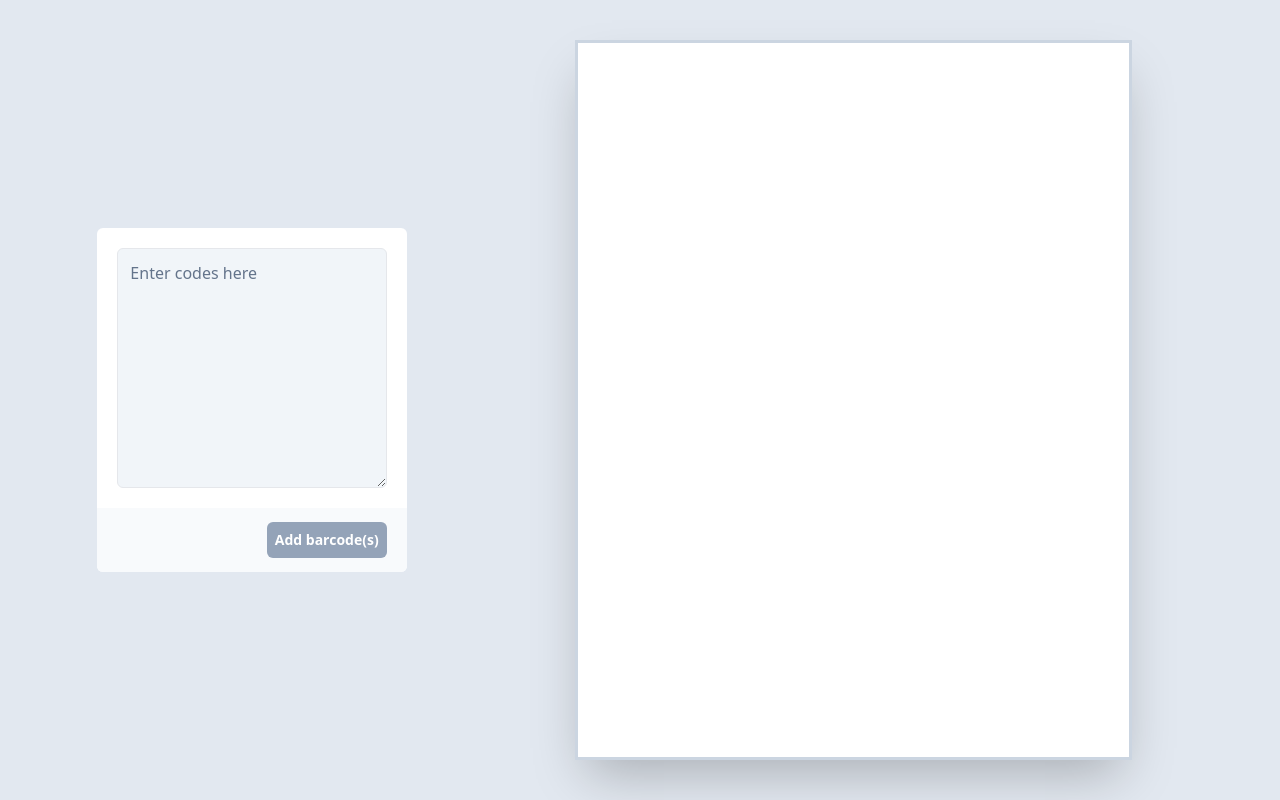
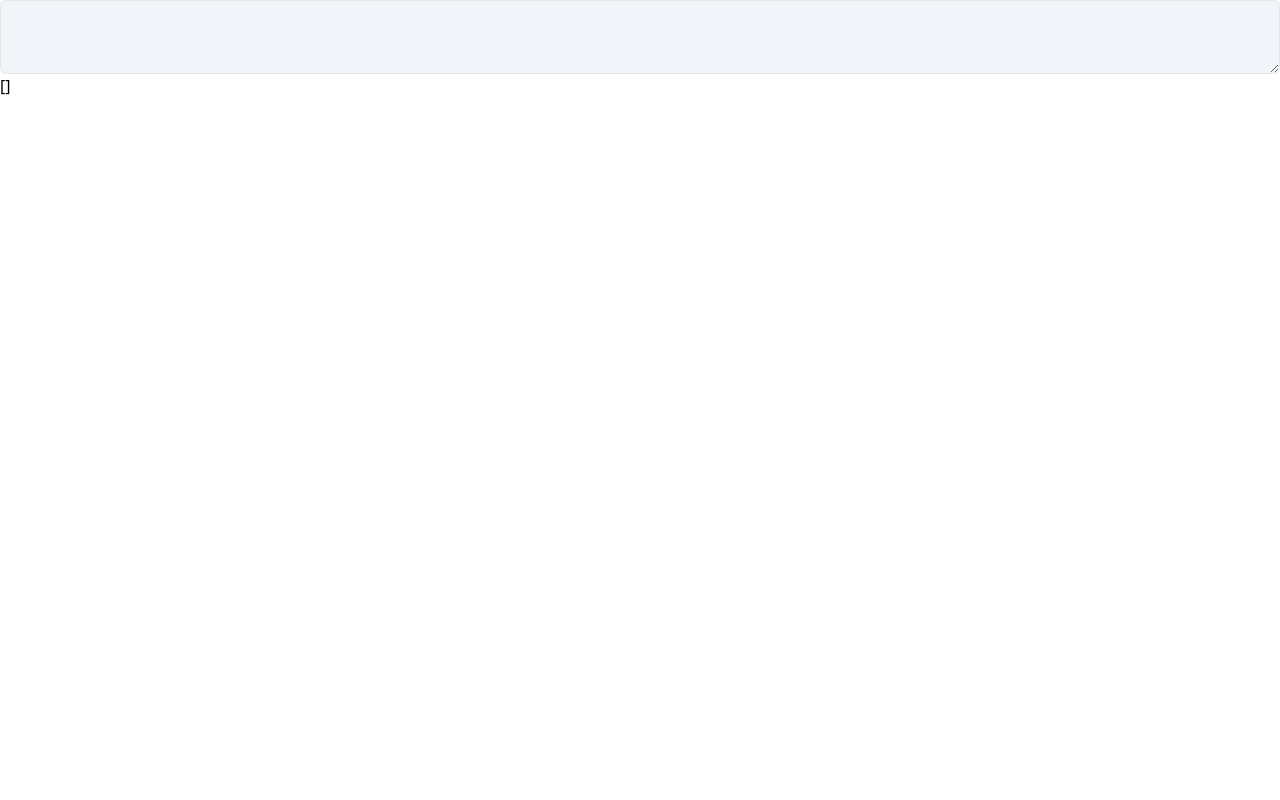
Before and after one commit to olivier-deschenes/barcode, a React (Vite) app: page /table in a window 1280 px wide. Built offline with nearby package versions, Linux system fonts and the light colour scheme.

Commit message:
clear btn + router

```diff
--- a/package.json
+++ b/package.json
@@ -19,6 +19,8 @@
     "jsbarcode": "^3.11.5",
     "react": "^18.2.0",
     "react-dom": "^18.2.0",
+    "react-router": "^6.4.1",
+    "react-router-dom": "^6.4.1",
     "uuid": "^9.0.0"
   },
   "devDependencies": {
--- a/src/App.tsx
+++ b/src/App.tsx
@@ -1,122 +1,17 @@
-import { useEffect, useMemo, useState, useReducer, Reducer } from "react";
-import { BarcodesPage } from "./component/BarcodesPage";
-import { Button } from "./component/Button";
-import { Textarea } from "./component/Textarea";
+import { Routes, Route } from "react-router";
+import { ByPage } from "./pages/ByPage";
+import { ByTable } from "./pages/ByTable";
 import "./styles/app.css";
-import { ActionType, StateType } from "./types/action";
-import { BarecodeType } from "./types/global";
-import { reducer, getInitialData } from "./utils/reducer";
-
-type KeyDownEvent<T> = React.KeyboardEvent<T>;
 
 export const maxBarcodePerPage = 8;
 
 function App(): React.ReactElement {
-  const [inputValue, setInputValue] = useState<string>("");
-  const [{ data, activePageIndex }, dispatch] = useReducer<
-    Reducer<StateType, ActionType>
-  >(reducer, getInitialData());
-
-  useEffect(() => {
-    document.addEventListener("keydown", handlePageKeyDown);
-
-    return () => {
-      document.removeEventListener("keydown", handlePageKeyDown);
-    };
-  }, []);
-
-  useEffect(() => {
-    let latestBarcodes = data.reduce<BarecodeType[]>(
-      (acc, curr) => [...acc, ...curr.barcodes],
-      []
-    );
-
-    latestBarcodes = latestBarcodes.slice(
-      Math.max(latestBarcodes.length - maxBarcodePerPage, 0)
-    );
-    window.localStorage.setItem("data", JSON.stringify(latestBarcodes));
-  }, [data]);
-
-  const generateCodes = useMemo(() => {
-    return data.map((page, pageIndex) => (
-      <BarcodesPage
-        forceScrollIntoView={activePageIndex === pageIndex}
-        activePageIndex={activePageIndex}
-        barcodes={page.barcodes}
-        key={pageIndex}
-        dispatch={dispatch}
-        index={pageIndex}
-      />
-    ));
-  }, [activePageIndex, data]);
-
-  const handleAddCode = (): void => {
-    const newCodes = inputValue
-      .split("\n")
-      .filter((code) => code.trim() !== "");
-
-    newCodes.forEach((code) => {
-      dispatch({ type: "add_code", data: code });
-    });
-
-    setInputValue("");
-  };
-
-  const handleTextKeyDown = (
-    event: KeyDownEvent<HTMLTextAreaElement>
-  ): void => {
-    if (event.key !== "Enter" || event.shiftKey) return;
-
-    event.preventDefault();
-    handleAddCode();
-  };
-
-  const handlePageKeyDown = (ev: KeyboardEvent): void => {
-    if (ev.key !== "+" || !ev.shiftKey) return;
-
-    ev.preventDefault();
-    dispatch({ type: "add_page", data: null });
-  };
-
   return (
-    <div className="app-container flex w-screen justify-between bg-slate-200 dark:bg-slate-900 print:p-0">
-      <div
-        className={
-          "input-container flex h-screen w-1/3 flex-col justify-center p-5 print:hidden"
-        }
-      >
-        <div
-          className={
-            "ml-auto flex w-[80%] flex-col rounded-md bg-white pt-5 dark:bg-slate-800 [&>*]:px-5"
-          }
-        >
-          <div className={"pb-3.5 dark:pb-0"}>
-            <Textarea
-              value={inputValue}
-              onChange={({ target }) => setInputValue(target.value)}
-              onKeyDown={handleTextKeyDown}
-              className={"h-[15rem] w-full"}
-              placeholder="Enter codes here"
-            />
-          </div>
-          <div
-            className={"flex rounded-b-md bg-slate-50 py-3.5 dark:bg-slate-800"}
-          >
-            <Button
-              className={"ml-auto"}
-              onClick={handleAddCode}
-              disabled={inputValue.trim() === ""}
-            >
-              Add barcode(s)
-            </Button>
-          </div>
-        </div>
-      </div>
-      <div
-        className={"pages-container flex w-2/3 justify-center print:w-screen"}
-      >
-        <div className={"barcode-pages-container"}>{generateCodes}</div>
-      </div>
+    <div>
+      <Routes>
+        <Route index={true} element={<ByPage />} />
+        <Route path={"/table"} element={<ByTable />} />
+      </Routes>
     </div>
   );
 }
--- a/src/main.tsx
+++ b/src/main.tsx
@@ -1,10 +1,13 @@
 import React from "react";
 import ReactDOM from "react-dom/client";
+import { BrowserRouter } from "react-router-dom";
 import App from "./App";
 import "./index.css";
 
 ReactDOM.createRoot(document.getElementById("root") as HTMLElement).render(
   <React.StrictMode>
-    <App />
+    <BrowserRouter>
+      <App />
+    </BrowserRouter>
   </React.StrictMode>
 );
--- /dev/null
+++ b/src/pages/ByPage.tsx
@@ -0,0 +1,133 @@
+// @flow
+import React, {
+  Reducer,
+  useEffect,
+  useMemo,
+  useReducer,
+  useState,
+} from "react";
+import { maxBarcodePerPage } from "../App";
+import { BarcodesPage } from "../component/BarcodesPage";
+import { Button } from "../component/Button";
+import { Textarea } from "../component/Textarea";
+import { StateType, ActionType } from "../types/action";
+import { KeyDownEvent } from "../types/event";
+import { BarecodeType } from "../types/global";
+import { reducer, getInitialData } from "../utils/reducer";
+
+export function ByPage(): React.ReactElement {
+  const [inputValue, setInputValue] = useState<string>("");
+  const [{ data, activePageIndex }, dispatch] = useReducer<
+    Reducer<StateType, ActionType>
+  >(reducer, getInitialData());
+
+  useEffect(() => {
+    document.addEventListener("keydown", handlePageKeyDown);
+
+    return () => {
+      document.removeEventListener("keydown", handlePageKeyDown);
+    };
+  }, []);
+
+  useEffect(() => {
+    let latestBarcodes = data.reduce<BarecodeType[]>(
+      (acc, curr) => [...acc, ...curr.barcodes],
+      []
+    );
+
+    latestBarcodes = latestBarcodes.slice(
+      Math.max(latestBarcodes.length - maxBarcodePerPage, 0)
+    );
+    window.localStorage.setItem("data", JSON.stringify(latestBarcodes));
+  }, [data]);
+
+  const generateCodes = useMemo(() => {
+    return data.map((page, pageIndex) => (
+      <BarcodesPage
+        forceScrollIntoView={activePageIndex === pageIndex}
+        activePageIndex={activePageIndex}
+        barcodes={page.barcodes}
+        key={pageIndex}
+        dispatch={dispatch}
+        index={pageIndex}
+      />
+    ));
+  }, [activePageIndex, data]);
+
+  const handleAddCode = (): void => {
+    const newCodes = inputValue
+      .split("\n")
+      .filter((code) => code.trim() !== "");
+
+    newCodes.forEach((code) => {
+      dispatch({ type: "add_code", data: code });
+    });
+
+    setInputValue("");
+  };
+
+  const handleTextKeyDown = (
+    event: KeyDownEvent<HTMLTextAreaElement>
+  ): void => {
+    if (event.key !== "Enter" || event.shiftKey) return;
+
+    event.preventDefault();
+    handleAddCode();
+  };
+
+  const handlePageKeyDown = (ev: KeyboardEvent): void => {
+    if (ev.key !== "+" || !ev.shiftKey) return;
+
+    ev.preventDefault();
+    dispatch({ type: "add_page", data: null });
+  };
+
+  const handleReset = (): void => {
+    dispatch({ type: "CLEAR", data: null });
+  };
+  return (
+    <div className="app-container flex w-screen justify-between bg-slate-200 dark:bg-slate-900 print:p-0">
+      <div
+        className={
+          "input-container flex h-screen w-1/3 flex-col justify-center p-5 print:hidden"
+        }
+      >
+        <div
+          className={
+            "ml-auto flex w-[80%] flex-col rounded-md bg-white pt-5 dark:bg-slate-800 [&>*]:px-5"
+          }
+        >
+          <div className={"pb-3.5 dark:pb-0"}>
+            <Textarea
+              value={inputValue}
+              onChange={({ target }) => setInputValue(target.value)}
+              onKeyDown={handleTextKeyDown}
+              className={"h-[15rem] w-full"}
+              placeholder="Enter codes here"
+            />
+          </div>
+          <div
+            className={"flex rounded-b-md bg-slate-50 py-3.5 dark:bg-slate-800"}
+          >
+            <div className={"flex"}>
+              <Button onClick={handleReset}>Reset Pages</Button>
+            </div>
+            <div className={"ml-auto flex"}>
+              <Button
+                onClick={handleAddCode}
+                disabled={inputValue.trim() === ""}
+              >
+                Add barcode(s)
+              </Button>
+            </div>
+          </div>
+        </div>
+      </div>
+      <div
+        className={"pages-container flex w-2/3 justify-center print:w-screen"}
+      >
+        <div className={"barcode-pages-container"}>{generateCodes}</div>
+      </div>
+    </div>
+  );
+}
--- /dev/null
+++ b/src/pages/ByTable.tsx
@@ -0,0 +1,37 @@
+import * as React from "react";
+import { Textarea } from "../component/Textarea";
+import { KeyDownEvent } from "../types/event";
+export function ByTable(): React.ReactElement {
+  const [inputValue, setInputValue] = React.useState<string>("");
+
+  const handleCreateTable = (): void => {
+    console.log(inputValue);
+
+    console.log(inputValue.split("\n"));
+  };
+
+  const handleOnKeyDown = (event: KeyDownEvent<HTMLTextAreaElement>): void => {
+    if (event.key !== "Enter" || !event.ctrlKey) return;
+
+    handleCreateTable();
+  };
+
+  const handleOnChange = (
+    event: React.ChangeEvent<HTMLTextAreaElement>
+  ): void => {
+    setInputValue(event.target.value);
+  };
+
+  return (
+    <div className={"flex flex-col"}>
+      <div className={"flex w-full"}>
+        <Textarea
+          className={"flex w-full"}
+          onKeyDown={handleOnKeyDown}
+          onChange={handleOnChange}
+        />
+      </div>
+      <div>[{inputValue}]</div>
+    </div>
+  );
+}
--- a/src/types/action.ts
+++ b/src/types/action.ts
@@ -1,4 +1,9 @@
 import { PageType } from "./global";
+
+export interface ClearActionType {
+  type: "CLEAR";
+  data: null;
+}
 
 export interface AddBarcodeActionType {
   type: "add_code";
@@ -30,7 +35,8 @@ export type ActionType =
   | RemoveBarcodeActionType
   | RemovePageActionType
   | AddPageActionType
-  | ChangeActivePageActionType;
+  | ChangeActivePageActionType
+  | ClearActionType;
 
 export interface StateType {
   data: PageType[];
--- /dev/null
+++ b/src/types/event.ts
@@ -0,0 +1 @@
+export type KeyDownEvent<T> = React.KeyboardEvent<T>;
--- a/src/utils/reducer.ts
+++ b/src/utils/reducer.ts
@@ -11,8 +11,13 @@ import {
 } from "../types/action";
 import { BarecodeType } from "../types/global";
 
-export function getInitialData(): StateType {
-  const storageData = localStorage.getItem("data");
+export function getInitialData(forceReset: boolean = false): StateType {
+  let storageData = localStorage.getItem("data");
+
+  if (forceReset && storageData) {
+    localStorage.removeItem("data");
+    storageData = null;
+  }
 
   return {
     data: [
@@ -23,6 +28,10 @@ export function getInitialData(): StateType {
     ],
     activePageIndex: 0,
   };
+}
+
+function handleClear(): StateType {
+  return getInitialData(true);
 }
 
 function handleAddCode(
@@ -152,5 +161,8 @@ export function reducer(state: StateType, action: ActionType): StateType {
     case "change_active_page": {
       return handleChangeActivePage(state, action);
     }
+    case "CLEAR": {
+      return handleClear();
+    }
   }
 }
```
Also changed, not shown: 1 other file (tests, documents, lock files or other folders).
